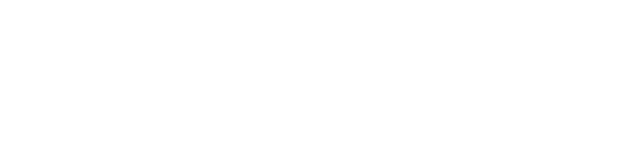
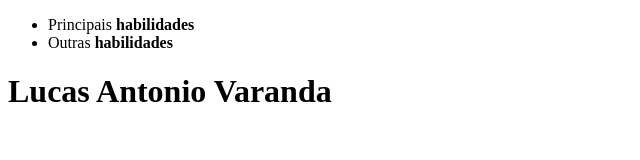
Before and after one commit to LucasVaranda/LucasVaranda.github.io, a plain HTML site: page index.html in a window 1280 px wide. Shown: the whole page, without its empty margins (0-640 px from the left). Drawn offline with Linux system fonts and the light colour scheme.

Commit message:
adicionado habilidades e titulo com nome

```diff
--- a/index.html
+++ b/index.html
@@ -5,4 +5,12 @@
         <title>Lucas Antonio Varanda</title>
     </head>
 
+    <body>
+        <ul>
+            <li><a>Principais <strong>habilidades</strong></a></li>
+            <li><a>Outras <strong>habilidades</strong></a></li>
+        </ul>
+        <h1>Lucas Antonio Varanda</h1>
+
+    </body>
 </html>
```
